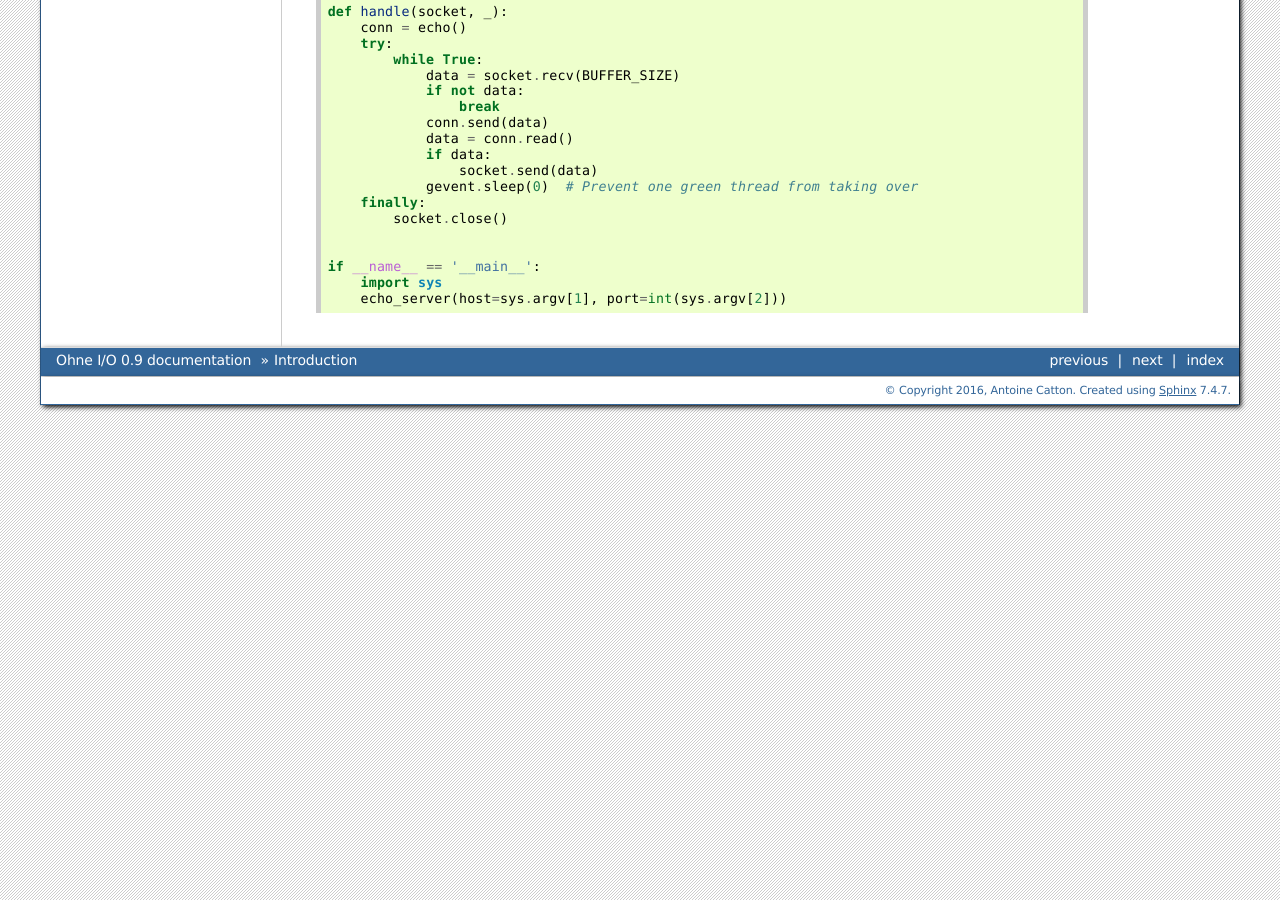
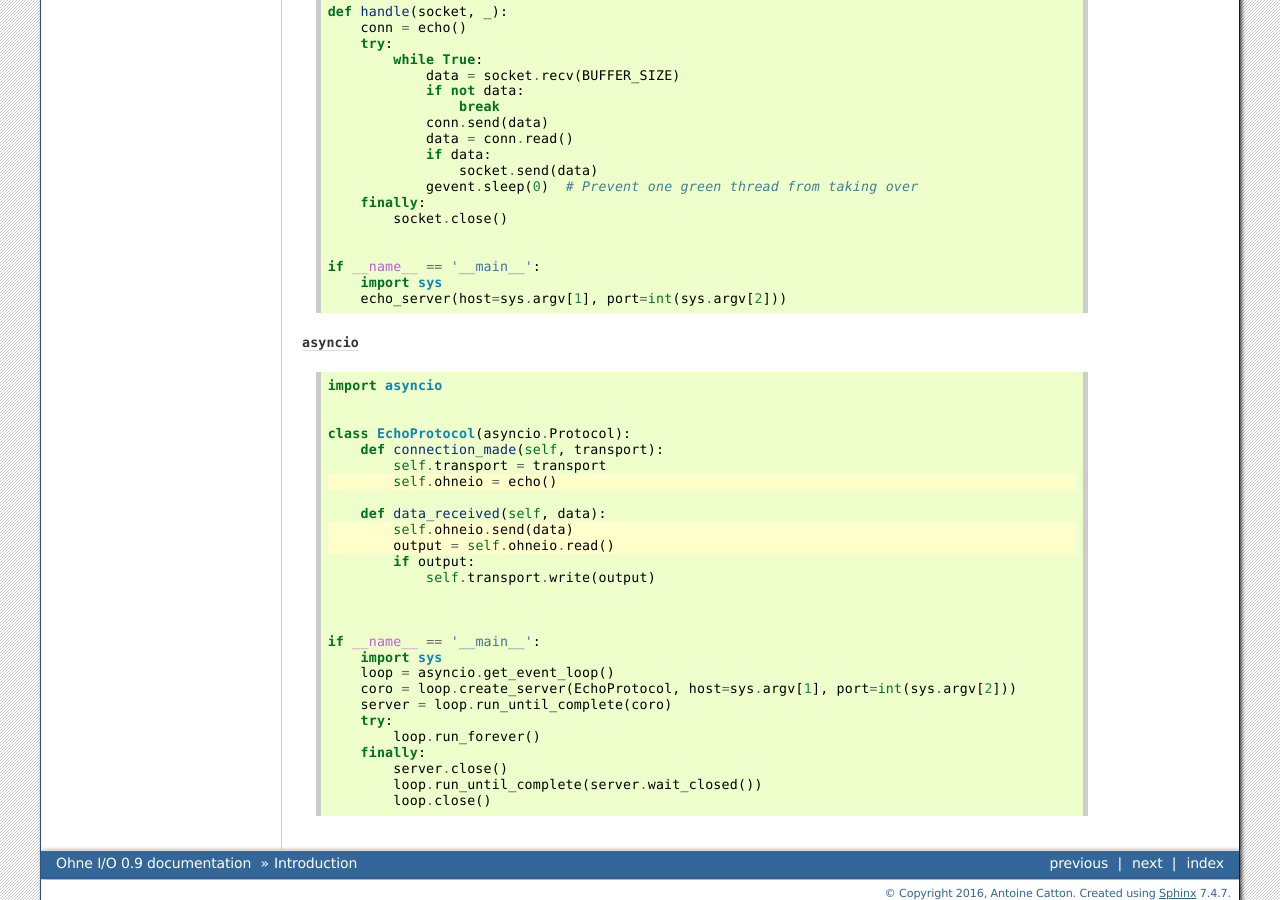
Before and after one commit to acatton/ohneio, a Sphinx documentation site: the page built from docs/source/getting_started.rst, in a window 1280 px wide and 900 px high, scrolled down 3477 px. Built offline with Sphinx 7.4.7, drawn with Linux system fonts in a browser that asks for light colours.

Commit message:
Add asyncio example

```diff
--- a/docs/source/getting_started.rst
+++ b/docs/source/getting_started.rst
@@ -211,3 +211,39 @@ This example shows how to use Ohne I/O in combination with gevent library:
     if __name__ == '__main__':
         import sys
         echo_server(host=sys.argv[1], port=int(sys.argv[2]))
+
+
+``asyncio``
+^^^^^^^^^^^
+
+
+.. code-block:: python
+    :emphasize-lines: 7,10-11
+
+    import asyncio
+
+
+    class EchoProtocol(asyncio.Protocol):
+        def connection_made(self, transport):
+            self.transport = transport
+            self.ohneio = echo()
+
+        def data_received(self, data):
+            self.ohneio.send(data)
+            output = self.ohneio.read()
+            if output:
+                self.transport.write(output)
+
+
+
+    if __name__ == '__main__':
+        import sys
+        loop = asyncio.get_event_loop()
+        coro = loop.create_server(EchoProtocol, host=sys.argv[1], port=int(sys.argv[2]))
+        server = loop.run_until_complete(coro)
+        try:
+            loop.run_forever()
+        finally:
+            server.close()
+            loop.run_until_complete(server.wait_closed())
+            loop.close()
```
